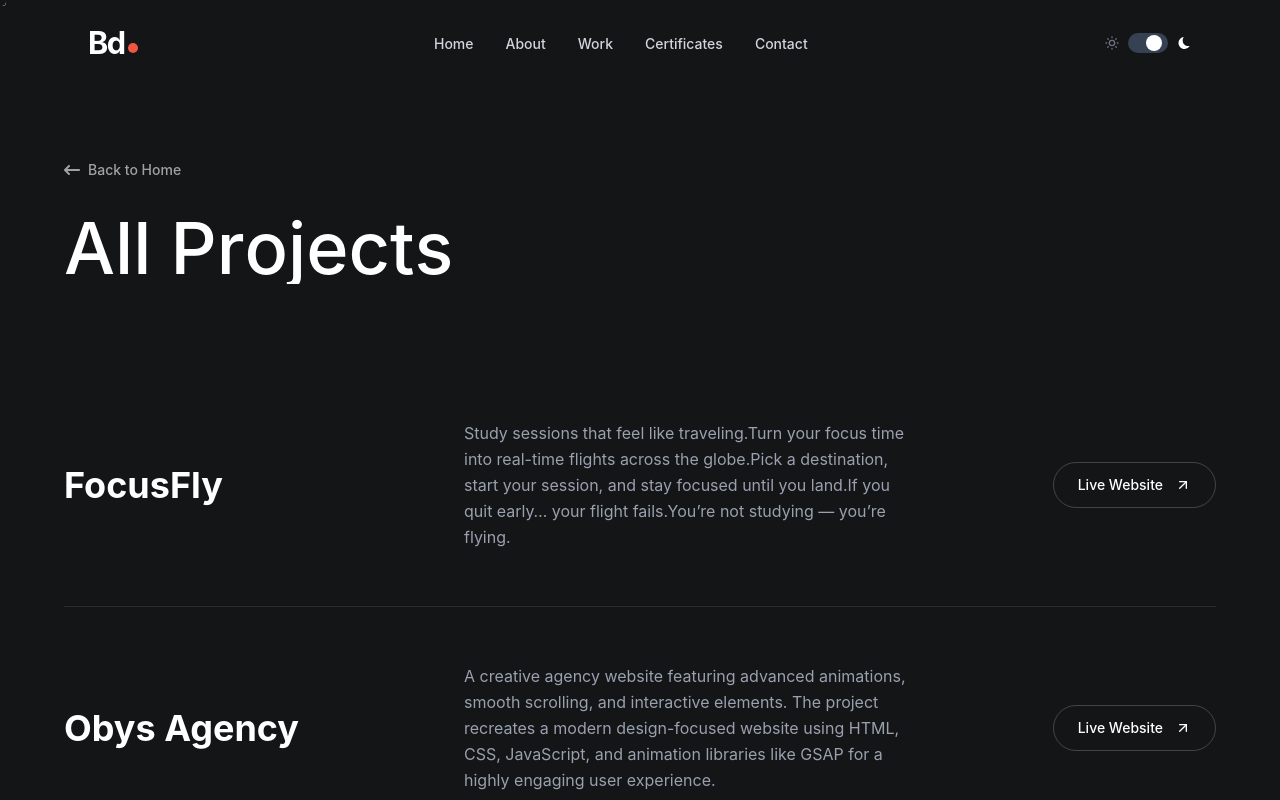
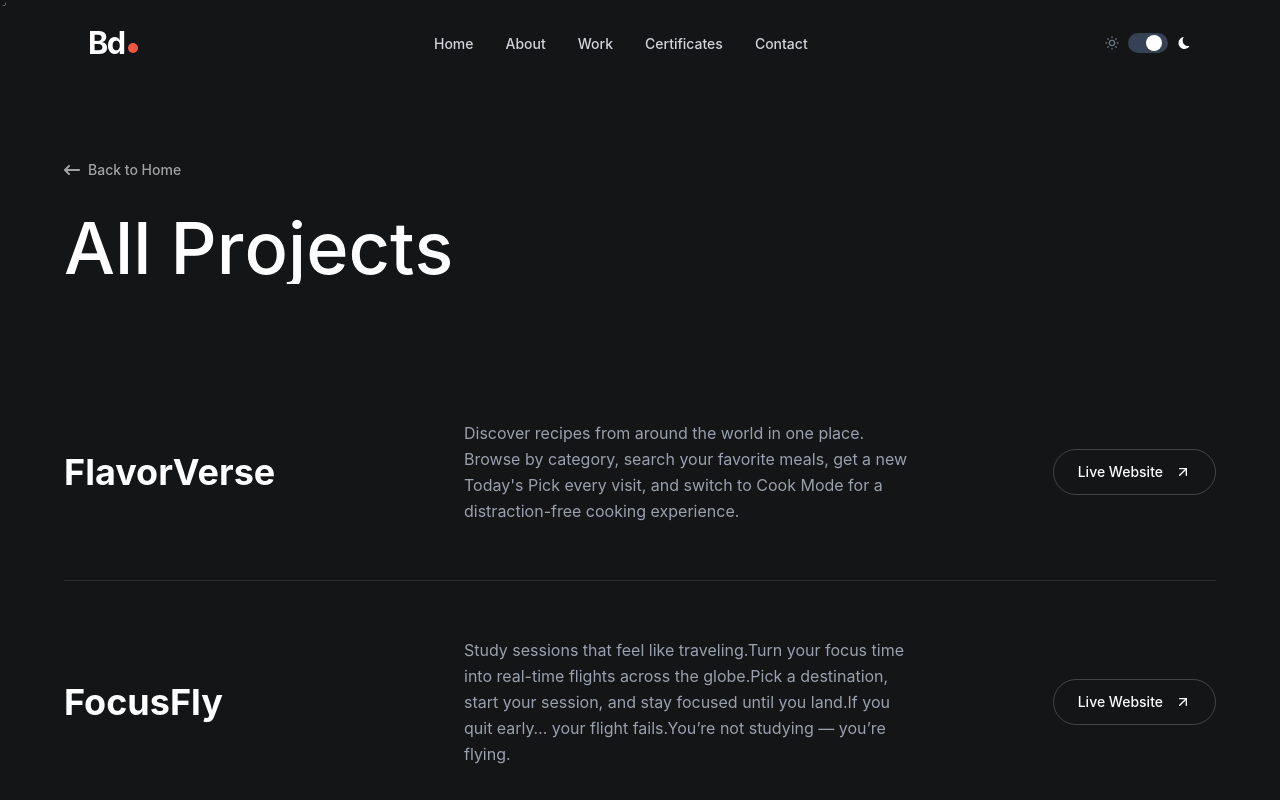
Before and after one commit to BanditaDas/portfolio, a React (Vite) app: page /projects in a window 1280 px wide. Shown: the top 800 px of the page. Built offline with nearby package versions, Linux system fonts and the light colour scheme.

Commit message:
project updated

```diff
--- a/src/components/AllProjects.tsx
+++ b/src/components/AllProjects.tsx
@@ -1,43 +1,49 @@
-import React, { useState, useEffect } from 'react';
-import { motion } from 'motion/react';
+import React, { useState, useEffect } from "react";
+import { motion } from "motion/react";
 import { FaArrowLeftLong } from "react-icons/fa6";
 import { LuArrowUpRight, LuGithub } from "react-icons/lu";
-import { Link } from 'react-router-dom';
-import { CustomCursor } from './CustomCursor';
-import { Navbar } from './Navbar';
-import { Footer } from './Footer';
-import { Magnetic } from './Magnetic';
+import { Link } from "react-router-dom";
+import { CustomCursor } from "./CustomCursor";
+import { Navbar } from "./Navbar";
+import { Footer } from "./Footer";
+import { Magnetic } from "./Magnetic";
 
 const fallbackProjects = [
   {
-    title: 'FocusFly',
-    image: 'https://picsum.photos/seed/obys/600/800',
-    link: 'https://focus-fly.vercel.app/',
-    description: 'Study sessions that feel like traveling.Turn your focus time into real-time flights across the globe.Pick a destination, start your session, and stay focused until you land.If you quit early… your flight fails.You’re not studying — you’re flying.'
+    title: "FlavorVerse",
+    link: "https://flavor-verse-nine.vercel.app/",
+    description:
+      "Discover recipes from around the world in one place. Browse by category, search your favorite meals, get a new Today's Pick every visit, and switch to Cook Mode for a distraction-free cooking experience.",
   },
   {
-    title: 'Obys Agency',
-    image: 'https://picsum.photos/seed/obys/600/800',
-    link: 'https://banditadas.github.io/Obys-Agency/',
-    description: 'A creative agency website featuring advanced animations, smooth scrolling, and interactive elements. The project recreates a modern design-focused website using HTML, CSS, JavaScript, and animation libraries like GSAP for a highly engaging user experience.'
+    title: "FocusFly",
+    link: "https://focus-fly.vercel.app/",
+    description:
+      "Study sessions that feel like traveling.Turn your focus time into real-time flights across the globe.Pick a destination, start your session, and stay focused until you land.If you quit early… your flight fails.You’re not studying — you’re flying.",
   },
   {
-    title: 'Exo-Ape',
-    image: 'https://picsum.photos/seed/exo/600/800',
-    link: 'https://exo-ape-j778.vercel.app/',
-    description: 'A visually rich website inspired by modern creative agency designs. It showcases bold typography, smooth scrolling interactions, and immersive animations to create a dynamic and engaging frontend experience.'
+    title: "Obys Agency",
+    link: "https://banditadas.github.io/Obys-Agency/",
+    description:
+      "A creative agency website featuring advanced animations, smooth scrolling, and interactive elements. The project recreates a modern design-focused website using HTML, CSS, JavaScript, and animation libraries like GSAP for a highly engaging user experience.",
   },
   {
-    title: 'Work',
-    image: 'https://picsum.photos/seed/work/600/800',
-    link: 'https://work-ruby-three.vercel.app/',
-    description: 'A modern web experience built with smooth animations and interactive UI elements. The project focuses on creating an engaging user interface with fluid transitions, responsive design, and visually appealing layouts to deliver a polished browsing experience.'
+    title: "Exo-Ape",
+    link: "https://exo-ape-j778.vercel.app/",
+    description:
+      "A visually rich website inspired by modern creative agency designs. It showcases bold typography, smooth scrolling interactions, and immersive animations to create a dynamic and engaging frontend experience.",
   },
   {
-    title: 'Two Good Co',
-    image: 'https://picsum.photos/seed/twogood/600/800',
-    link: 'https://banditadas.github.io/Two-Good-CO/',
-    description: 'A UI of an Australian food and product selling company called TWO GOOD CO.'
+    title: "Work",
+    link: "https://work-ruby-three.vercel.app/",
+    description:
+      "A modern web experience built with smooth animations and interactive UI elements. The project focuses on creating an engaging user interface with fluid transitions, responsive design, and visually appealing layouts to deliver a polished browsing experience.",
+  },
+  {
+    title: "Two Good Co",
+    link: "https://banditadas.github.io/Two-Good-CO/",
+    description:
+      "A UI of an Australian food and product selling company called TWO GOOD CO.",
   },
 ];
 
@@ -45,7 +51,6 @@ interface Project {
   title: string;
   category?: string;
   year?: string;
-  image: string;
   link: string;
   description: string;
 }
@@ -60,19 +65,26 @@ export const AllProjects: React.FC = () => {
       <section className="pt-32 md:pt-40 pb-20 px-4 md:px-8 min-h-screen bg-[#EBEAE9] dark:bg-[#141517] transition-colors duration-300 flex flex-col">
         <div className="max-w-6xl mx-auto w-full">
           <div className="mb-12 md:mb-20">
-            <Link to="/" className="inline-flex items-center gap-2 text-sm font-medium opacity-60 hover:opacity-100 transition-opacity mb-8">
+            <Link
+              to="/"
+              className="inline-flex items-center gap-2 text-sm font-medium opacity-60 hover:opacity-100 transition-opacity mb-8"
+            >
               <FaArrowLeftLong className="w-4 h-4" />
               Back to Home
             </Link>
             <h1 className="text-5xl md:text-7xl font-medium flex overflow-hidden">
-              {"All Projects".split('').map((char, index) => (
+              {"All Projects".split("").map((char, index) => (
                 <motion.span
                   key={index}
-                  initial={{ y: '100%' }}
+                  initial={{ y: "100%" }}
                   animate={{ y: 0 }}
-                  transition={{ duration: 0.5, delay: index * 0.03, ease: [0.33, 1, 0.68, 1] }}
+                  transition={{
+                    duration: 0.5,
+                    delay: index * 0.03,
+                    ease: [0.33, 1, 0.68, 1],
+                  }}
                 >
-                  {char === ' ' ? '\u00A0' : char}
+                  {char === " " ? "\u00A0" : char}
                 </motion.span>
               ))}
             </h1>
@@ -82,7 +94,9 @@ export const AllProjects: React.FC = () => {
             {loading ? (
               <div className="flex flex-col items-center justify-center gap-4 py-20">
                 <div className="w-8 h-8 border-4 border-black/20 dark:border-white/20 border-t-black dark:border-t-white rounded-full animate-spin" />
-                <p className="text-sm font-medium opacity-60">Loading Projects...</p>
+                <p className="text-sm font-medium opacity-60">
+                  Loading Projects...
+                </p>
               </div>
             ) : (
               projects.map((project, index) => (
```
Also changed, not shown: 1 other file (tests, documents, lock files or other folders).
